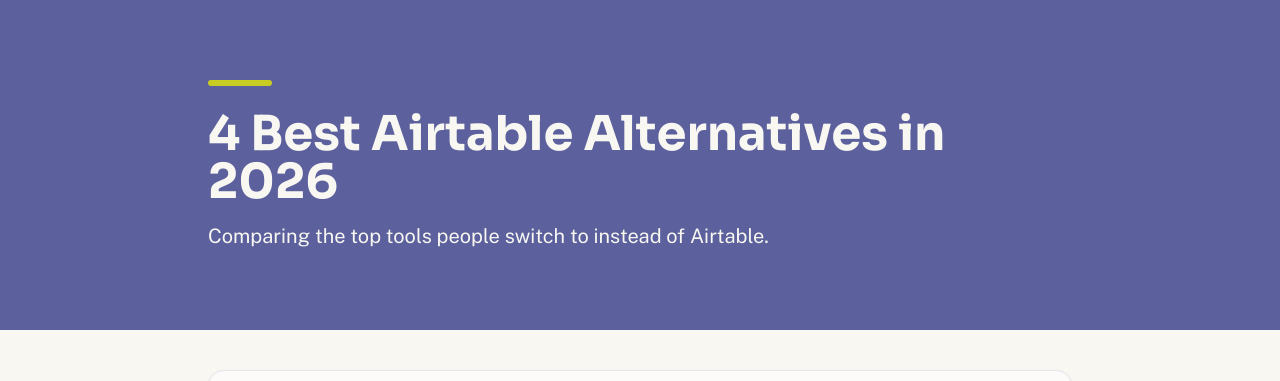
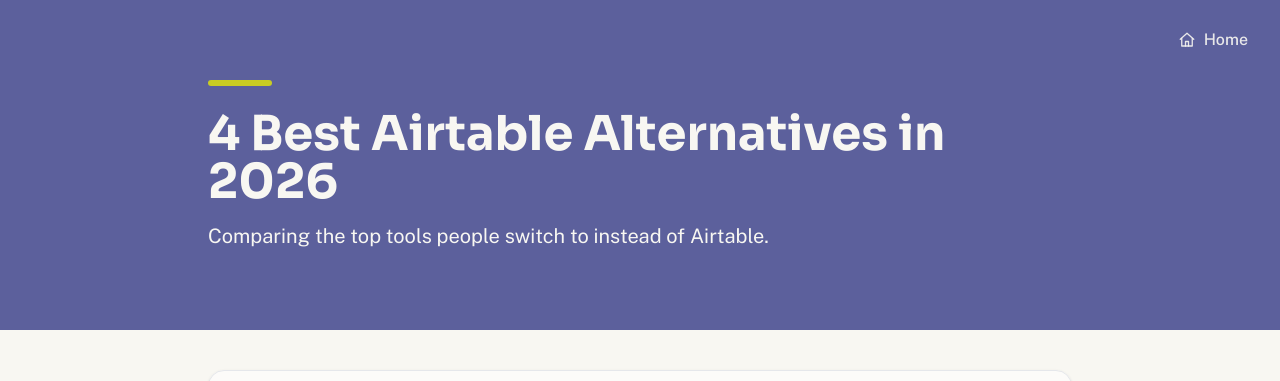
Before and after one commit to jephonius/tool-directory, a Next.js app: page /alternatives-to/airtable in a window 1280 px wide. Shown: the top 381 px of the page. Built offline with nearby package versions, Linux system fonts and the light colour scheme.

Commit message:
Update homepage title and description

```diff
--- a/app/alternatives-to/[slug]/page.jsx
+++ b/app/alternatives-to/[slug]/page.jsx
@@ -51,7 +51,28 @@
         dangerouslySetInnerHTML={{ __html: JSON.stringify(schema) }}
       />
 
-      <header className="bg-primary text-cream">
+      <header className="relative bg-primary text-cream">
+        <Link
+  href="/"
+  className="absolute top-5 right-5 sm:right-8 inline-flex items-center gap-2 py-2 text-sm sm:text-base font-medium text-cream/90 hover:text-cream hover:underline underline-offset-4 transition"
+>
+  <svg
+    width="18"
+    height="18"
+    viewBox="0 0 24 24"
+    fill="none"
+    stroke="currentColor"
+    strokeWidth="1.75"
+    strokeLinecap="round"
+    strokeLinejoin="round"
+    aria-hidden="true"
+  >
+    <path d="M3 11l9-8 9 8" />
+    <path d="M5 10v10h14V10" />
+    <path d="M10 20v-6h4v6" />
+  </svg>
+  Home
+</Link>
         <div className="max-w-4xl mx-auto px-4 py-16 sm:py-20">
           <div className="mb-6 h-1.5 w-16 rounded-full bg-accent"></div>
           <h1 className="text-4xl sm:text-5xl font-bold">
--- a/app/tool/[slug]/page.jsx
+++ b/app/tool/[slug]/page.jsx
@@ -48,7 +48,28 @@
         dangerouslySetInnerHTML={{ __html: JSON.stringify(schema) }}
       />
 
-      <header className="bg-primary text-cream">
+      <header className="relative bg-primary text-cream">
+        <Link
+  href="/"
+  className="absolute top-5 right-5 sm:right-8 inline-flex items-center gap-2 py-2 text-sm sm:text-base font-medium text-cream/90 hover:text-cream hover:underline underline-offset-4 transition"
+>
+  <svg
+    width="18"
+    height="18"
+    viewBox="0 0 24 24"
+    fill="none"
+    stroke="currentColor"
+    strokeWidth="1.75"
+    strokeLinecap="round"
+    strokeLinejoin="round"
+    aria-hidden="true"
+  >
+    <path d="M3 11l9-8 9 8" />
+    <path d="M5 10v10h14V10" />
+    <path d="M10 20v-6h4v6" />
+  </svg>
+  Home
+</Link>
         <div className="max-w-4xl mx-auto px-4 py-16 sm:py-20">
           <div className="mb-6 h-1.5 w-16 rounded-full bg-accent"></div>
           <h1 className="text-4xl sm:text-5xl font-bold">{tool.name}</h1>
```
